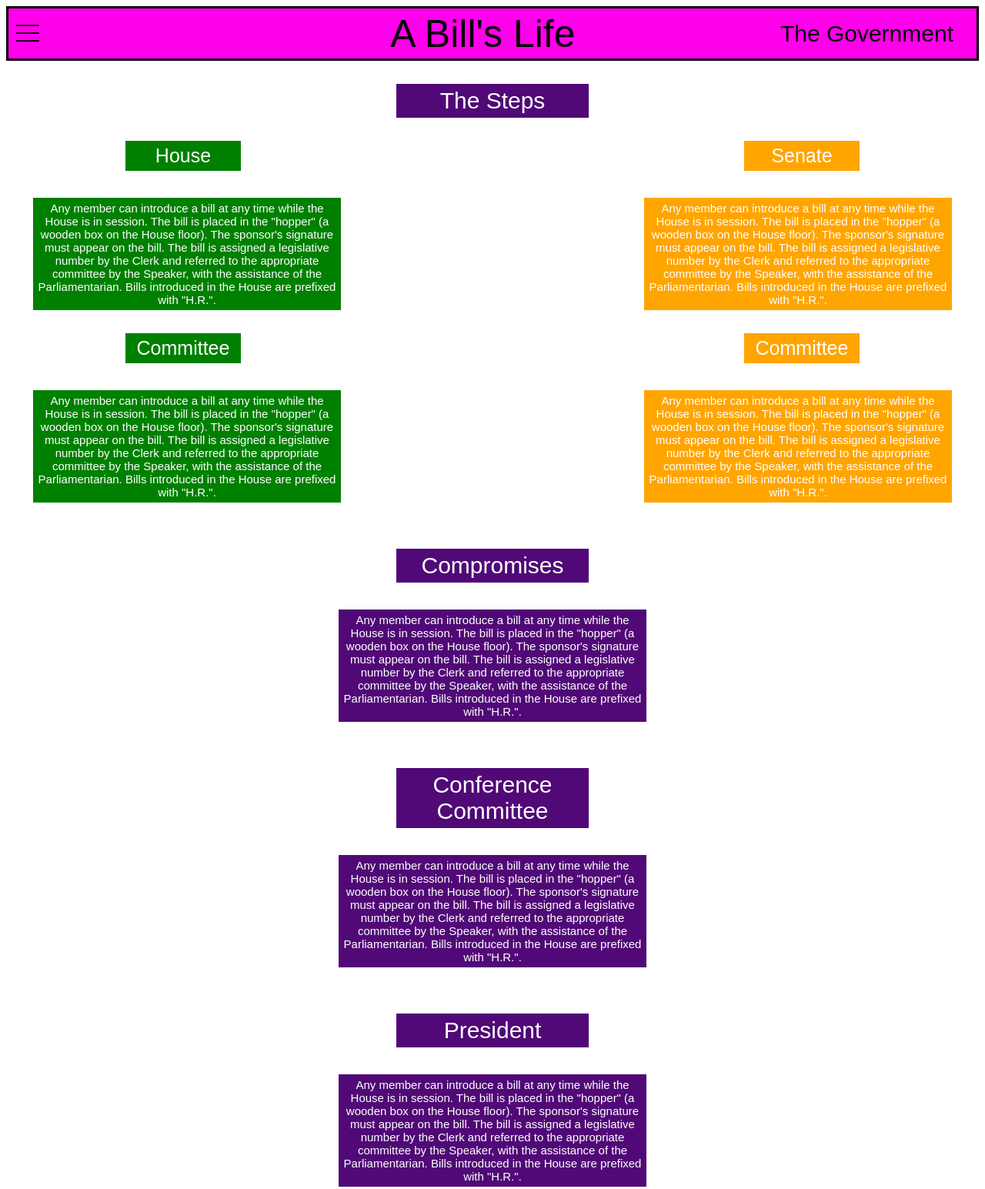
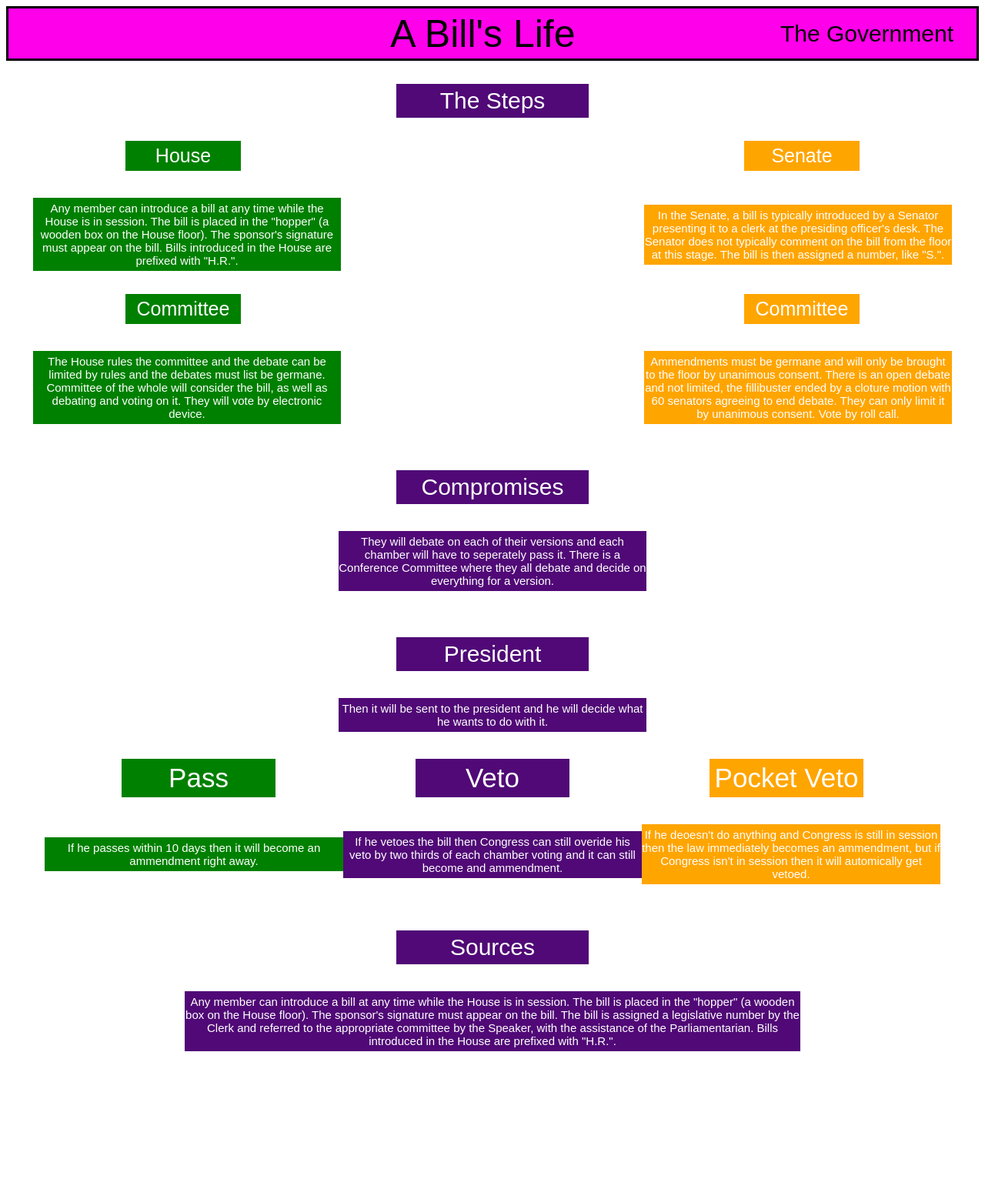
Before and after one commit to OreoYummy27/OreoYummy27.github.io, a plain HTML site: page index.html in a window 1280 px wide. Shown: the top 1545 px of the page at 77% size. Drawn offline with Linux system fonts and the light colour scheme.

Commit message:
Update index.html

```diff
--- a/index.html
+++ b/index.html
@@ -193,12 +193,29 @@
         width: 800px;
         margin-bottom: 300px;
       }
+      .button {
+        background-color: black;
+        color: white;
+        width: 50px;
+        height: 60px;
+      }
+      .bar-item {
+        background-color: black;
+        color: white;
+        width: 50px;
+        height: 60px;
+        display: none;
+      }
+      .show {
+        display: block;
+      }
     </style>
   </head>
   <body>
+
     <div class="header">
       <div class="left-section">
-        <img class="hamburger-menu" src="hamburger-menu.svg" />
+
       </div>
       <div class="middle-section">
         <p class="website-title">A Bill's Life</p>
@@ -219,18 +236,14 @@
       <p class="house-intro-bill">
         Any member can introduce a bill at any time while the House is in
         session. The bill is placed in the "hopper" (a wooden box on the House
-        floor). The sponsor's signature must appear on the bill. The bill is
-        assigned a legislative number by the Clerk and referred to the
-        appropriate committee by the Speaker, with the assistance of the
-        Parliamentarian. Bills introduced in the House are prefixed with "H.R.".
+        floor). The sponsor's signature must appear on the bill. Bills introduced
+         in the House are prefixed with "H.R.".
       </p>
       <p class="senate-intro-bill">
-        Any member can introduce a bill at any time while the House is in
-        session. The bill is placed in the "hopper" (a wooden box on the House
-        floor). The sponsor's signature must appear on the bill. The bill is
-        assigned a legislative number by the Clerk and referred to the
-        appropriate committee by the Speaker, with the assistance of the
-        Parliamentarian. Bills introduced in the House are prefixed with "H.R.".
+        In the Senate, a bill is typically introduced by a Senator presenting it
+        to a clerk at the presiding officer's desk. The Senator does not typically
+        comment on the bill from the floor at this stage. The bill is then assigned
+        a number, like "S.".
       </p>
     </div>
 
@@ -240,20 +253,15 @@
     </div>
     <div class="intro-bill">
       <p class="house-intro-bill">
-        Any member can introduce a bill at any time while the House is in
-        session. The bill is placed in the "hopper" (a wooden box on the House
-        floor). The sponsor's signature must appear on the bill. The bill is
-        assigned a legislative number by the Clerk and referred to the
-        appropriate committee by the Speaker, with the assistance of the
-        Parliamentarian. Bills introduced in the House are prefixed with "H.R.".
+        The House rules the committee and the debate can be limited by rules and the
+        debates must list be germane. Committee of the whole will consider the bill,
+        as well as debating and voting on it. They will vote by electronic device.
       </p>
       <p class="senate-intro-bill">
-        Any member can introduce a bill at any time while the House is in
-        session. The bill is placed in the "hopper" (a wooden box on the House
-        floor). The sponsor's signature must appear on the bill. The bill is
-        assigned a legislative number by the Clerk and referred to the
-        appropriate committee by the Speaker, with the assistance of the
-        Parliamentarian. Bills introduced in the House are prefixed with "H.R.".
+        Ammendments must be germane and will only be brought to the floor by unanimous
+        consent. There is an open debate and not limited, the fillibuster ended by a
+        cloture motion with 60 senators agreeing to end debate. They can only limit it
+        by unanimous consent. Vote by roll call.
       </p>
     </div>
 
@@ -264,39 +272,18 @@
     </div>
     <div class="center-paragraph">
       <p class="center-text">
-        Any member can introduce a bill at any time while the House is in
-        session. The bill is placed in the "hopper" (a wooden box on the House
-        floor). The sponsor's signature must appear on the bill. The bill is
-        assigned a legislative number by the Clerk and referred to the
-        appropriate committee by the Speaker, with the assistance of the
-        Parliamentarian. Bills introduced in the House are prefixed with "H.R.".
+        They will debate on each of their versions and each chamber will have to seperately
+        pass it. There is a Conference Committee where they all debate and decide on everything
+        for a version.
       </p>
     </div>
 
-    <div class="steps-title">
-      <p class="compromises">Conference Committee</p>
-    </div>
-    <div class="center-paragraph">
-      <p class="center-text">
-        Any member can introduce a bill at any time while the House is in
-        session. The bill is placed in the "hopper" (a wooden box on the House
-        floor). The sponsor's signature must appear on the bill. The bill is
-        assigned a legislative number by the Clerk and referred to the
-        appropriate committee by the Speaker, with the assistance of the
-        Parliamentarian. Bills introduced in the House are prefixed with "H.R.".
-      </p>
-    </div>
     <div class="steps-title">
       <p class="compromises">President</p>
     </div>
     <div class="center-paragraph">
       <p class="center-text">
-        Any member can introduce a bill at any time while the House is in
-        session. The bill is placed in the "hopper" (a wooden box on the House
-        floor). The sponsor's signature must appear on the bill. The bill is
-        assigned a legislative number by the Clerk and referred to the
-        appropriate committee by the Speaker, with the assistance of the
-        Parliamentarian. Bills introduced in the House are prefixed with "H.R.".
+        Then it will be sent to the president and he will decide what he wants to do with it.
       </p>
     </div>
     <div class="president-options">
@@ -306,28 +293,15 @@
     </div>
     <div class="president-options">
       <p class="pass-option-text">
-        Any member can introduce a bill at any time while the House is in
-        session. The bill is placed in the "hopper" (a wooden box on the House
-        floor). The sponsor's signature must appear on the bill. The bill is
-        assigned a legislative number by the Clerk and referred to the
-        appropriate committee by the Speaker, with the assistance of the
-        Parliamentarian. Bills introduced in the House are prefixed with "H.R.".
+        If he passes within 10 days then it will become an ammendment right away.
       </p>
       <p class="veto-option-text">
-        Any member can introduce a bill at any time while the House is in
-        session. The bill is placed in the "hopper" (a wooden box on the House
-        floor). The sponsor's signature must appear on the bill. The bill is
-        assigned a legislative number by the Clerk and referred to the
-        appropriate committee by the Speaker, with the assistance of the
-        Parliamentarian. Bills introduced in the House are prefixed with "H.R.".
+        If he vetoes the bill then Congress can still overide his veto by two thirds of each chamber
+        voting and it can still become and ammendment.
       </p>
       <p class="pocket-veto-option-text">
-        Any member can introduce a bill at any time while the House is in
-        session. The bill is placed in the "hopper" (a wooden box on the House
-        floor). The sponsor's signature must appear on the bill. The bill is
-        assigned a legislative number by the Clerk and referred to the
-        appropriate committee by the Speaker, with the assistance of the
-        Parliamentarian. Bills introduced in the House are prefixed with "H.R.".
+        If he deoesn't do anything and Congress is still in session then the law immediately becomes
+        an ammendment, but if Congress isn't in session then it will automically get vetoed.
       </p>
     </div>
     <div class="steps-title">
```
